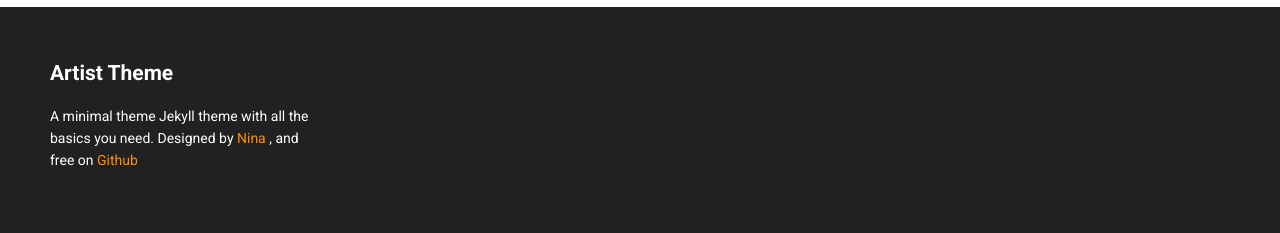
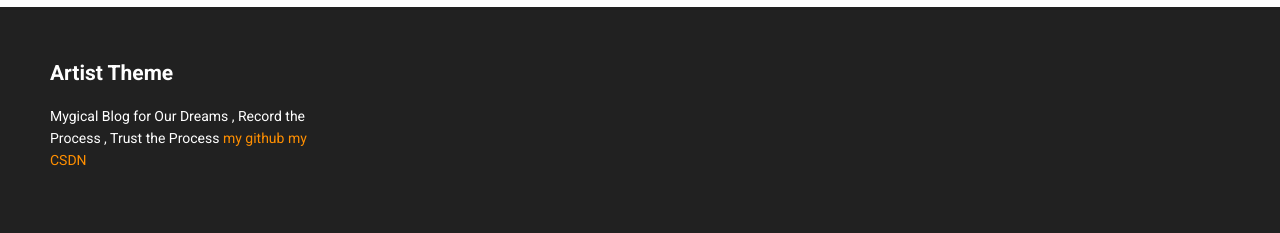
Before and after one commit to DreamSki/DreamSkii, a Jekyll site: the page built from index.html, in a window 1280 px wide. Shown: the part 1653-1886 px from the top of the page. Built offline with Jekyll 4.4.1, drawn with Linux system fonts in a browser that asks for light colours.

Commit message:
Update footer.html

```diff
--- a/_includes/footer.html
+++ b/_includes/footer.html
@@ -1,2 +1,2 @@
 <footer class="xs-12"><div><strong class="big">{{site.title}}</strong><p>
-A minimal theme Jekyll theme with all the basics you need. Designed by <a>Nina</a>  , and free on <a>Github</a></p></div></footer>
+Mygical Blog for Our Dreams , Record the Process , Trust the Process<a> my github</a><a> my CSDN</a></p></div></footer>
```
